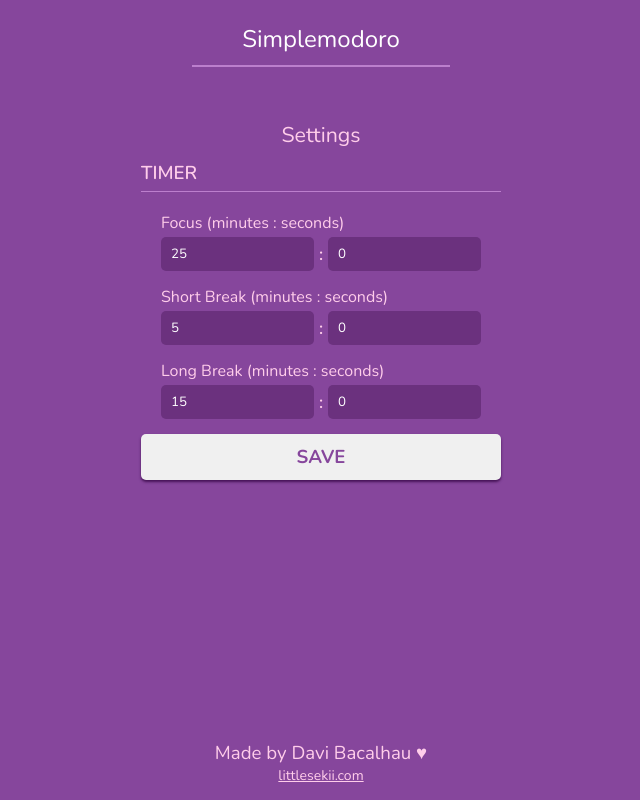
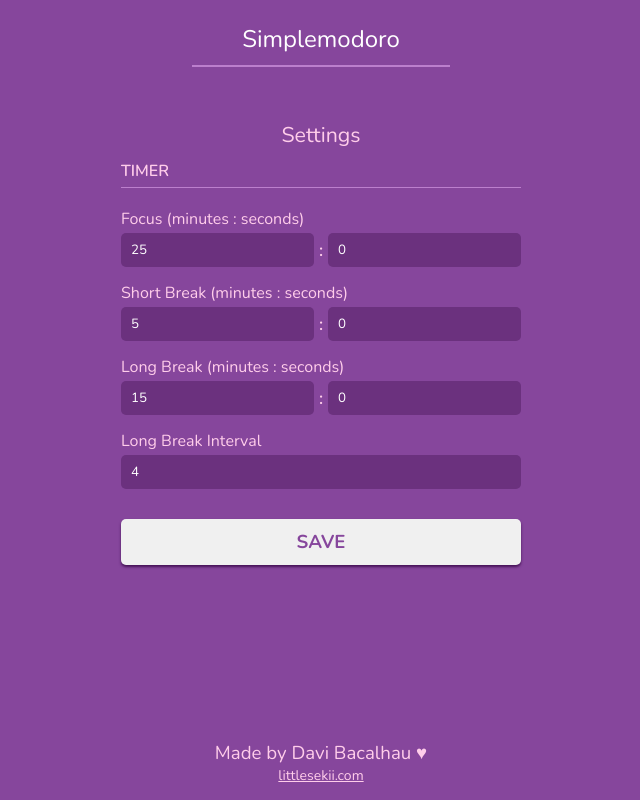
Before and after one commit to bacalhzu/vue-pomodoro, a Vue app: page / in a window 1280 px wide. Both pictures are taken after a click on the picture 820 px from the left and 164 px from the top of the page. Shown: the whole page, without its empty margins (319-959 px from the left). Built offline with nearby package versions, Linux system fonts and the light colour scheme.

Commit message:
enhanced settings view design

```diff
--- a/src/App.vue
+++ b/src/App.vue
@@ -9,7 +9,7 @@ import Timer from './components/Timer/Timer.vue';
         <header>
             <a class="logo" href="."><h1>Simplemodoro</h1></a>
         </header>
-        <Timer class="timer"/>
+        <Timer />
         <footer>
             <span class="madeby">Made by Davi Bacalhau ♥</span>
             <a class="madeby-link" href="http://littlesekii.com" target="_blank">littlesekii.com</a>
@@ -59,12 +59,6 @@ import Timer from './components/Timer/Timer.vue';
         flex-direction: column;
         align-items: center;
     }
-    .timer {
-        z-index: 1;
-        background-color: var(--primary);
-        padding-top: 20px;
-        padding-bottom: 20px;
-    }
     footer {
         z-index: 0;
         /* background-color: aliceblue; */
--- a/src/components/Timer/Timer.vue
+++ b/src/components/Timer/Timer.vue
@@ -123,7 +123,7 @@ function finishTimer(skip = false) {
     let nextPhase = timer.currentPhase;
     if (timer.currentPhase === 'focus') {
         nextPhase = 'short';
-        if(timer.currentInterval >= 4) {
+        if(timer.currentInterval >= config.timer.longBreakInterval) {
             timer.currentInterval = 0;
             nextPhase = 'long';
         }
@@ -180,19 +180,21 @@ function notify(msg) {
 function showSettings() {
     config.changingSettings = true;
     stopTimer();
-    resetTimer(timer.currentPhase);
+    resetTimer('focus');
     changeTitle();
 }
 
 function saveSettings() {
     config.changingSettings = false;
     stopTimer();
-    resetTimer(timer.currentPhase);
+    resetTimer('focus');
+    timer.currentInterval = 1;
+    // console.log(timer.currentInterval);
+    // console.log(config.timer.longBreakInterval);
     changeTitle();
 }
 
 timerIntervalWorker.onmessage = () => {
-    document.cookie = 'keepActive=false';
     if (timer.countdown.seconds > 0)
         timer.countdown.seconds--;
 
@@ -207,7 +209,6 @@ timerIntervalWorker.onmessage = () => {
         timer.countdown.minutes--;
     }
     changeTitle();
-    document.cookie = 'keepActive=true';
 }
 </script>
 
@@ -296,6 +297,15 @@ timerIntervalWorker.onmessage = () => {
                     <input class="settings-timer-time-long-min" type="number" v-model="config.timer.duration.long.maxMinutes">
                     :
                     <input class="settings-timer-time-long-seg" type="number" v-model="config.timer.duration.long.maxSeconds">
+                </div>
+            </div>
+
+            <div class="settings-timer-module">
+                <div class="settings-timer-time-title">
+                    Long Break Interval
+                </div>
+                <div class="settings-timer-time-textbox">
+                    <input class="settings-timer-time-long-interval" type="number" v-model="config.timer.longBreakInterval">
                 </div>
             </div>
         </div>
@@ -459,7 +469,7 @@ timerIntervalWorker.onmessage = () => {
     }
 
     .settings-timer {
-        max-width: 360px;
+        max-width: 400px;
         width: 95%;
     }
 
@@ -469,12 +479,11 @@ timerIntervalWorker.onmessage = () => {
     }
 
     .settings-timer-title {
-        font-size: 14pt;
+        font-size: 12pt;
         margin-bottom: 20px;
         font-weight: 600;
 
         width: 100%;
-
 
         padding-bottom: 5px;
 
@@ -482,9 +491,15 @@ timerIntervalWorker.onmessage = () => {
     }
 
     .settings-timer-module {
-        padding: 0 20px;
+        /* padding: 0 20px; */
 
         margin-bottom: 15px;
+    }
+
+    .settings-timer-module:last-child {
+        /* padding: 0 20px; */
+
+        margin-bottom: 30px;
     }
 
     .settings-timer-time {
@@ -499,6 +514,8 @@ timerIntervalWorker.onmessage = () => {
 
     .settings-timer-time-textbox {
         /* background-color: aliceblue; */
+        max-width: 400px;
+        /* width: 98%; */
         font-size: 13pt;
         font-weight: 600;
 
@@ -512,8 +529,7 @@ timerIntervalWorker.onmessage = () => {
         background-color: var(--primary-dark);
         padding: 8px 10px;
 
-        max-width: 180px;
-        width: 95%;
+        width: 100%;
 
         /* font-size: 11pt; */
         border: none;
@@ -521,14 +537,20 @@ timerIntervalWorker.onmessage = () => {
 
         color: white;
         font-family: 'Nunito';
+
+        -webkit-appearance: none;
+        -moz-appearance: none;
+        appearance: none;
+        margin: 0;
+        -moz-appearance: textfield;
     }
 
     .settings-timer-time-textbox input:focus {
-        outline: 2px solid white;
+        outline: 1px solid white;
     }
 
     .settings-save-button {
-        max-width: 360px;
+        max-width: 400px;
         width: 95%;
     }
 
```
